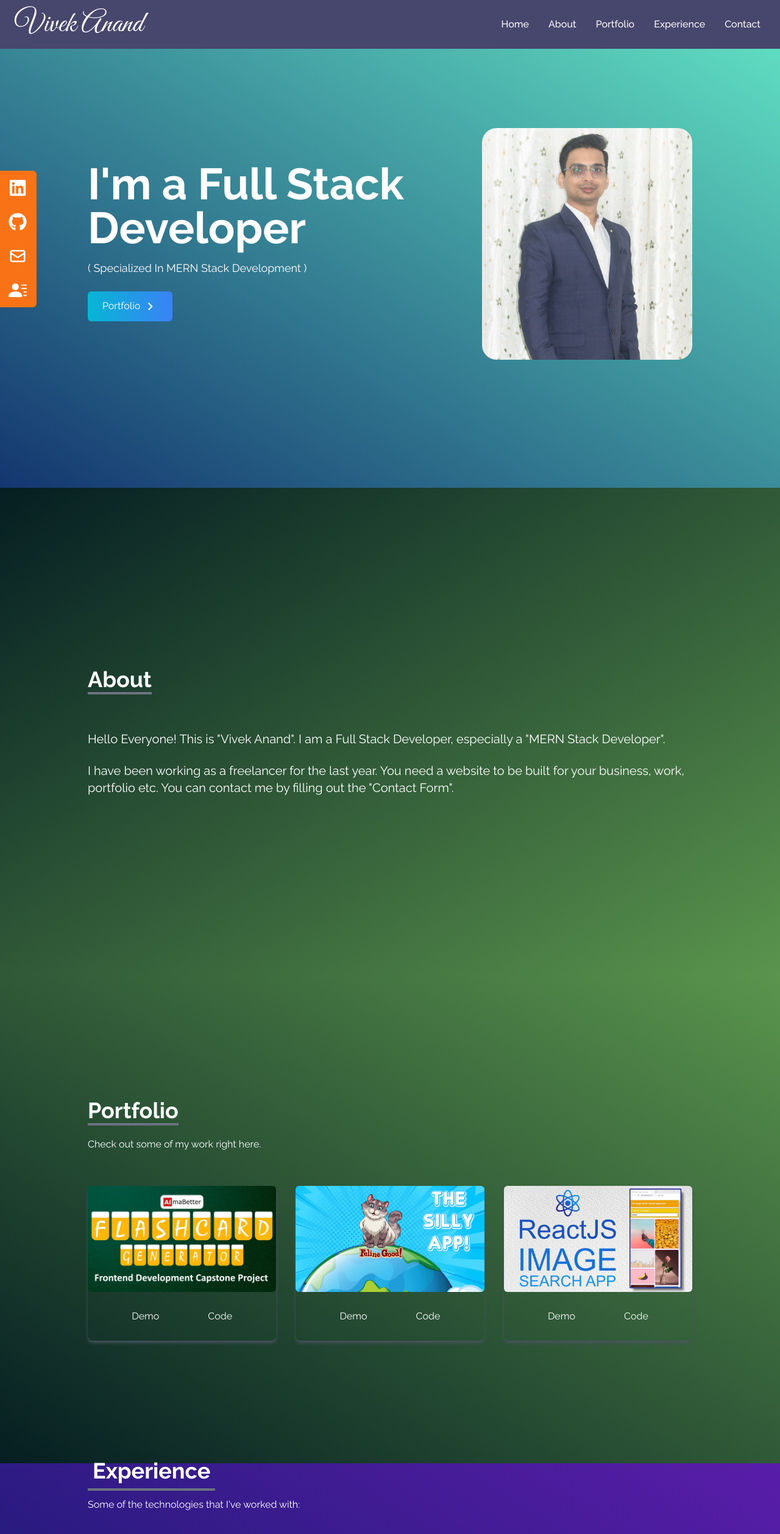
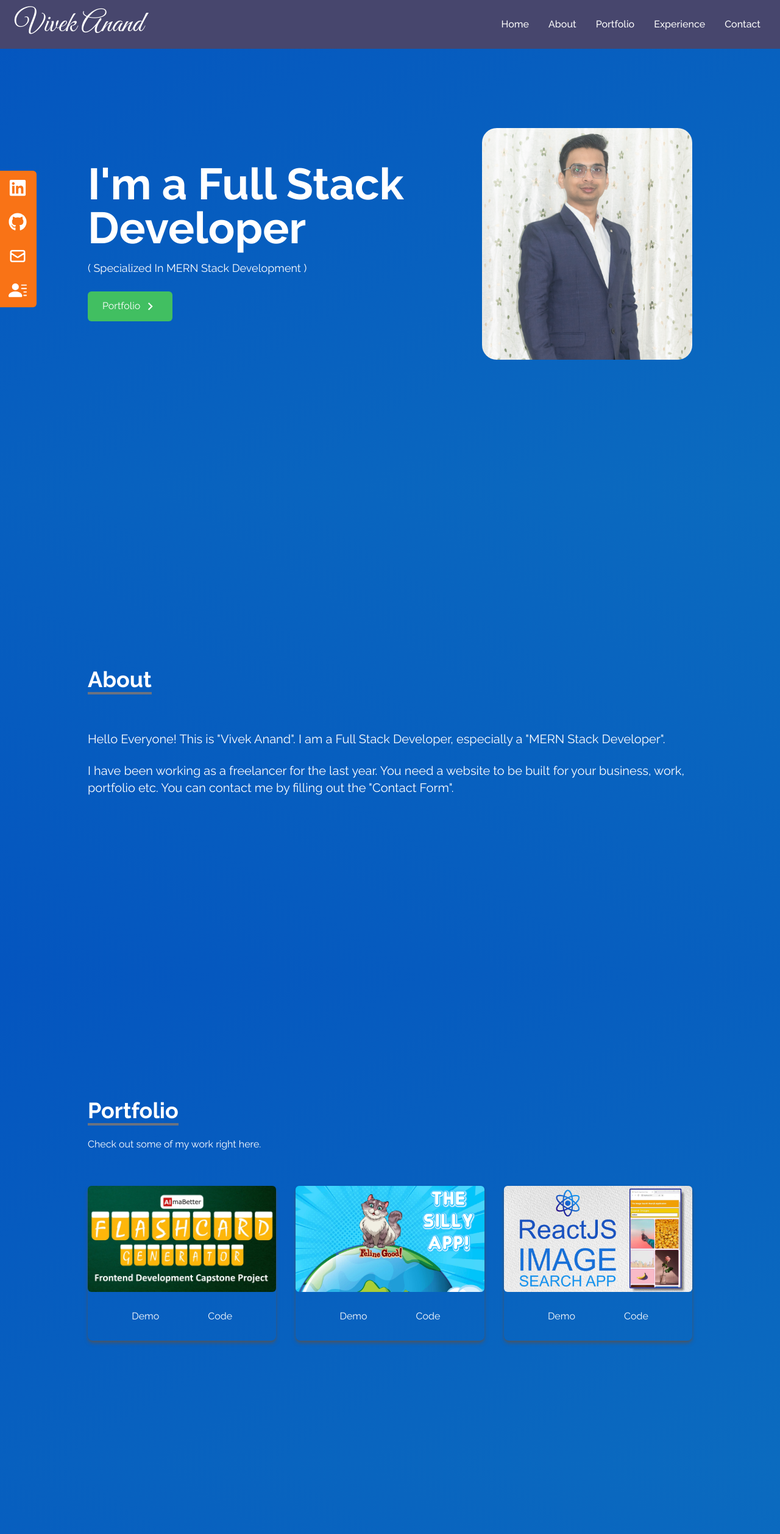
Before and after one commit to imvivekanand/portfolio, a React (Create React App) app: page / in a window 1280 px wide. Shown: the top 2516 px of the page at 61% size. Built offline with nearby package versions, Linux system fonts and the light colour scheme; the HTML template or start-up script is replaced by a standard one.

Commit message:
bg updated

```diff
--- a/public/index.html
+++ b/public/index.html
@@ -14,7 +14,6 @@
     <title>Vivek Anand | Portfolio</title>
   </head>
   <body>
-    <noscript>You need to enable JavaScript to run this app.</noscript>
     <div id="root"></div>
   </body>
 </html>
--- a/src/components/About.jsx
+++ b/src/components/About.jsx
@@ -2,7 +2,7 @@ import React from "react";
 
 const About = () => {
   return (
-    <div name="about" className="w-full h-screen bg-gradient-to-br from-[#051E22] to-[#5A944D] text-white">
+    <div name="about" className="w-full h-screen bg-gradient-to-bl from-[#0B6BBF] to-[#0455BF] text-white">
       <div className="max-w-screen-lg p-4 mx-auto flex flex-col justify-center w-full h-full">
         <div className="pb-6">
           <p className="text-4xl font-bold inline border-b-4 border-gray-500">About</p>
--- a/src/components/Contact.jsx
+++ b/src/components/Contact.jsx
@@ -2,8 +2,8 @@ import React from "react";
 
 const Contact = () => {
   return (
-    <div name="contact" className="w-full h-screen bg-gradient-to-br from-[#051960] to-[#591DA9] p-4 text-white font-bold">
-      <div className="flex flex-col p-4 justify-center max-w-screen-lg mx-auto h-full">
+    <div name="contact" className="w-full h-screen bg-gradient-to-br from-[#0455BF] to-[#0B6BBF] p-4 text-white font-bold">
+      <div className="flex flex-col px-4 pt-64 pb-4 justify-center max-w-screen-lg mx-auto h-full">
         <div className="pb-8">
             <p className="text-4xl font-bold inline border-b-4 border-gray-500">Contact</p>
             <p className="py-6">Submit the form below to get in touch with me</p>
@@ -14,7 +14,7 @@ const Contact = () => {
                 <input type="text" name="name" placeholder="Enter your name:" className="p-2 bg-transparent border-2 rounded-md text-white focus:outline-none"/>
                 <input type="text" name="email" placeholder="Enter your email:" className="my-4 p-2 bg-transparent border-2 rounded-md text-white focus:outline-none"/>
                 <textarea name="message" rows="10" className="p-2 bg-transparent border-2 rounded-md text-white focus:outline-none" placeholder="Enter your message"></textarea>
-                <button className="text-white bg-gradient-to-b from-cyan-500 to-blue-500 px-6 py-3 my-8 mx-auto flex items-center rounded-md hover:scale-110 duration-300">Submit</button>
+                <button className="text-white bg-[#41BF61] px-6 py-3 my-8 mx-auto flex items-center rounded-md hover:scale-110 duration-300">Submit</button>
             </form>
         </div>
       </div>
--- a/src/components/Experience.jsx
+++ b/src/components/Experience.jsx
@@ -78,9 +78,9 @@ const Experience = () => {
   return (
     <div
       name="experience"
-      className="bg-gradient-to-bl from-[#591DA9] to-[#051960] w-full h-screen"
+      className="bg-gradient-to-bl from-[#0B6BBF] to-[#0455BF] w-full h-screen"
     >
-      <div className="max-w-screen-lg mx-auto p-4 flex flex-col justify-center w-full h-full text-white">
+      <div className="max-w-screen-lg mx-auto px-4 pt-64 pb-4 flex flex-col justify-center w-full h-full text-white">
         <div>
           <p className="text-4xl font-bold border-b-4 border-gray-500 p-2 inline">
             Experience
--- a/src/components/Home.jsx
+++ b/src/components/Home.jsx
@@ -5,8 +5,8 @@ import { Link } from "react-scroll";
 
 const Home = () => {
   return (
-    <div name="home" className="h-screen w-full bg-gradient-to-tr from-[#14366F]   to-[#63E5C5]">
-      <div className="max-w-screen-lg mx-auto flex flex-col items-center justify-center h-full px-4 md:flex-row">
+    <div name="home" className="h-screen w-full bg-gradient-to-br from-[#0455BF] to-[#0B6BBF]">
+      <div className="max-w-screen-lg mx-auto flex flex-col items-center justify-center h-full px-4 md:flex-row ">
         <div className="flex flex-col justify-center h-full">
           <h2 className="text-4xl sm:text-7xl font-bold text-white">I'm a Full Stack Developer</h2>
           <p className="text-white py-4 max-w-md text-lg">
@@ -14,7 +14,7 @@ const Home = () => {
           </p>
 
             <div>
-                <Link to="portfolio" smooth duration={500} className="group text-white w-fit px-6 py-3 my-2 flex items-center rounded-md bg-gradient-to-r from-cyan-500 to-blue-500 cursor-pointer">
+                <Link to="portfolio" smooth duration={500} className="group text-white w-fit px-6 py-3 my-2 flex items-center rounded-md bg-[#41BF61] cursor-pointer">
                     Portfolio
                     <span className="group-hover:rotate-90 duration-300">
                     <MdOutlineKeyboardArrowRight size={25} className="ml-1"/>
--- a/src/components/Portfolio.jsx
+++ b/src/components/Portfolio.jsx
@@ -30,7 +30,7 @@ const Portfolio = () => {
   return (
     <div
       name="portfolio"
-      className="bg-gradient-to-bl from-[#5A944D] to-[#051E22] w-full text-white md:h-screen"
+      className="bg-gradient-to-br from-[#0455BF] to-[#0B6BBF] w-full text-white md:h-screen"
     >
       <div className="max-w-screen-lg p-4 mx-auto flex flex-col justify-center w-full h-full">
         <div className="pb-8">
--- /dev/null
+++ b/src/components/index.js
@@ -0,0 +1,9 @@
+import About from "./About";
+import Contact from "./Contact";
+import Experience from "./Experience";
+import Home from "./Home";
+import NavBar from "./NavBar";
+import Portfolio from "./Portfolio";
+import SocialLinks from "./SocialLinks";
+
+export {About, Contact, Experience, Home, NavBar, Portfolio, SocialLinks}
```
Also changed, not shown: src/App.js (+1 -7 lines).
